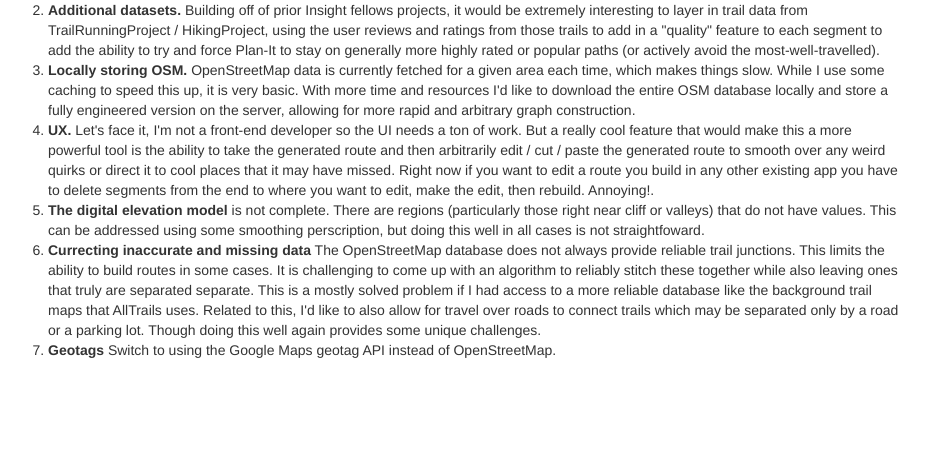
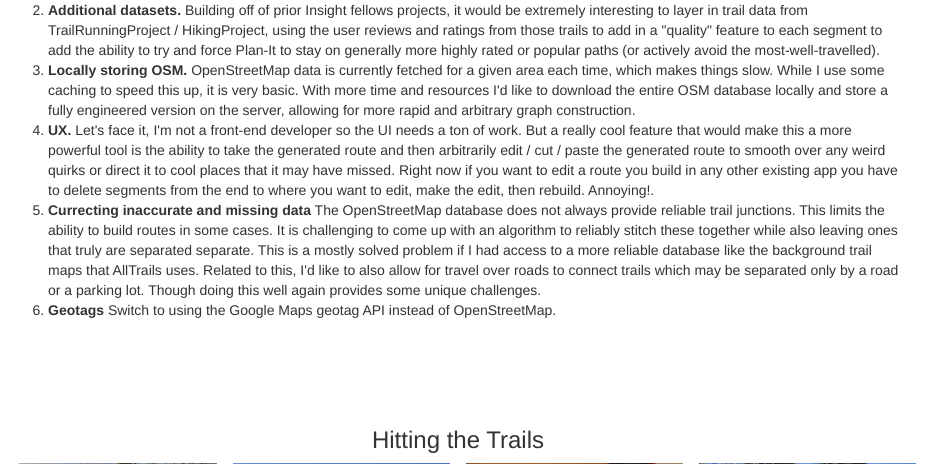
Before and after one commit to aemerick/autotrail-app, a Flask app: page /aboutme in a window 1280 px wide. Shown: the part 1542-2006 px from the top of the page, without its empty margins (182-1111 px from the left). Run offline with Flask 2, Linux system fonts and the light colour scheme; some libraries are stand-ins or nearby versions.

Commit message:
updated DEM status

```diff
--- a/flaskapp/templates/aboutme.html
+++ b/flaskapp/templates/aboutme.html
@@ -186,10 +186,6 @@
                   weird quirks or direct it to cool places that it may have missed. Right now if you want to edit a route you build
                   in any other existing app you have to delete segments from the end to where you want to edit, make the edit, then rebuild. Annoying!.
 
-             <li> <strong>The digital elevation model</strong> is not complete. There are regions (particularly those right near cliff or valleys)
-                  that do not have values. This can be addressed using some smoothing perscription, but doing this well in all
-                  cases is not straightfoward. </li>
-
              <li> <strong> Currecting inaccurate and missing data</strong> The OpenStreetMap database does not always provide reliable trail junctions.
                   This limits the ability to build routes in some cases. It is challenging to come up with an algorithm to
                   reliably stitch these together while also leaving ones that truly
```
